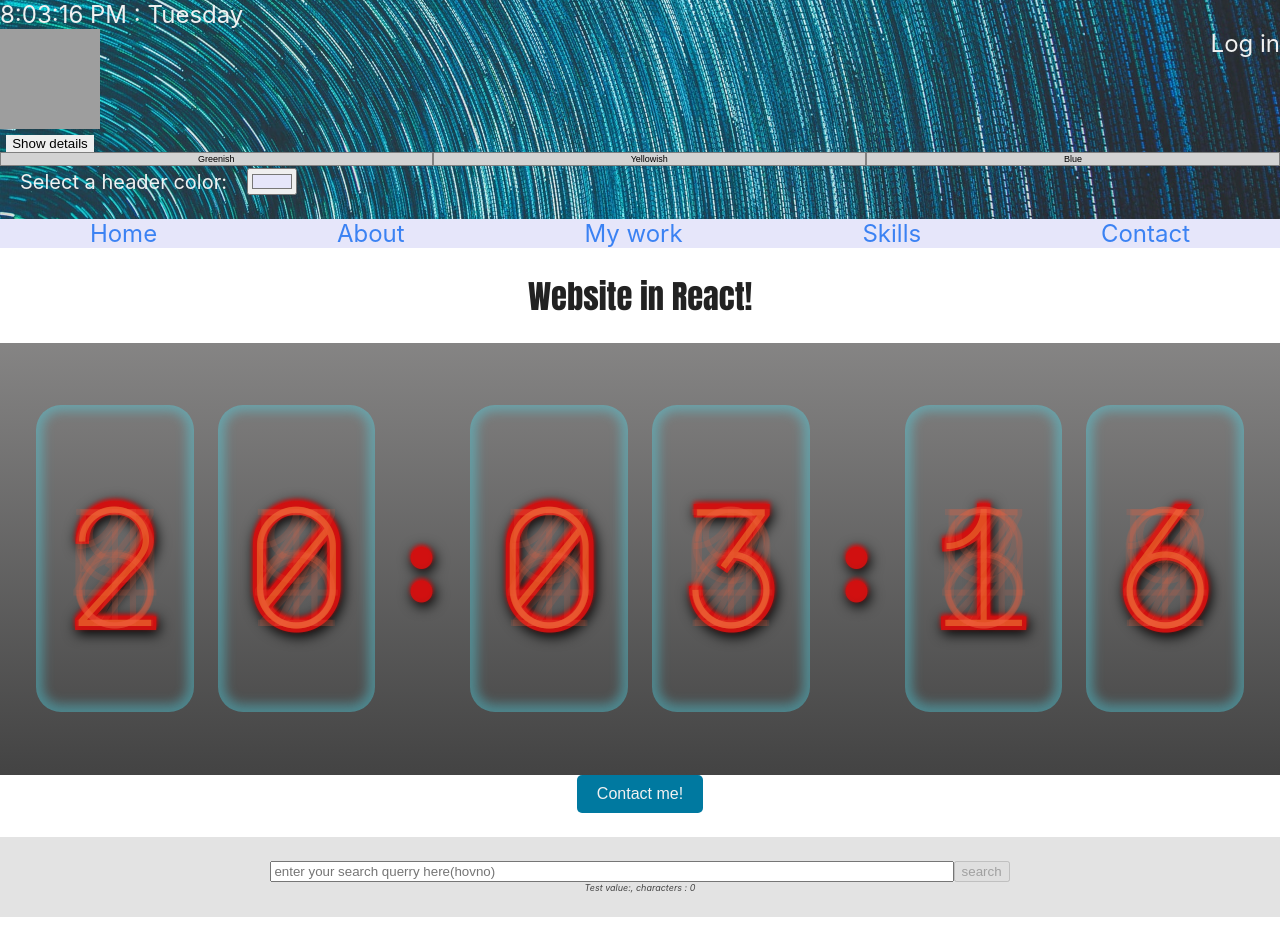
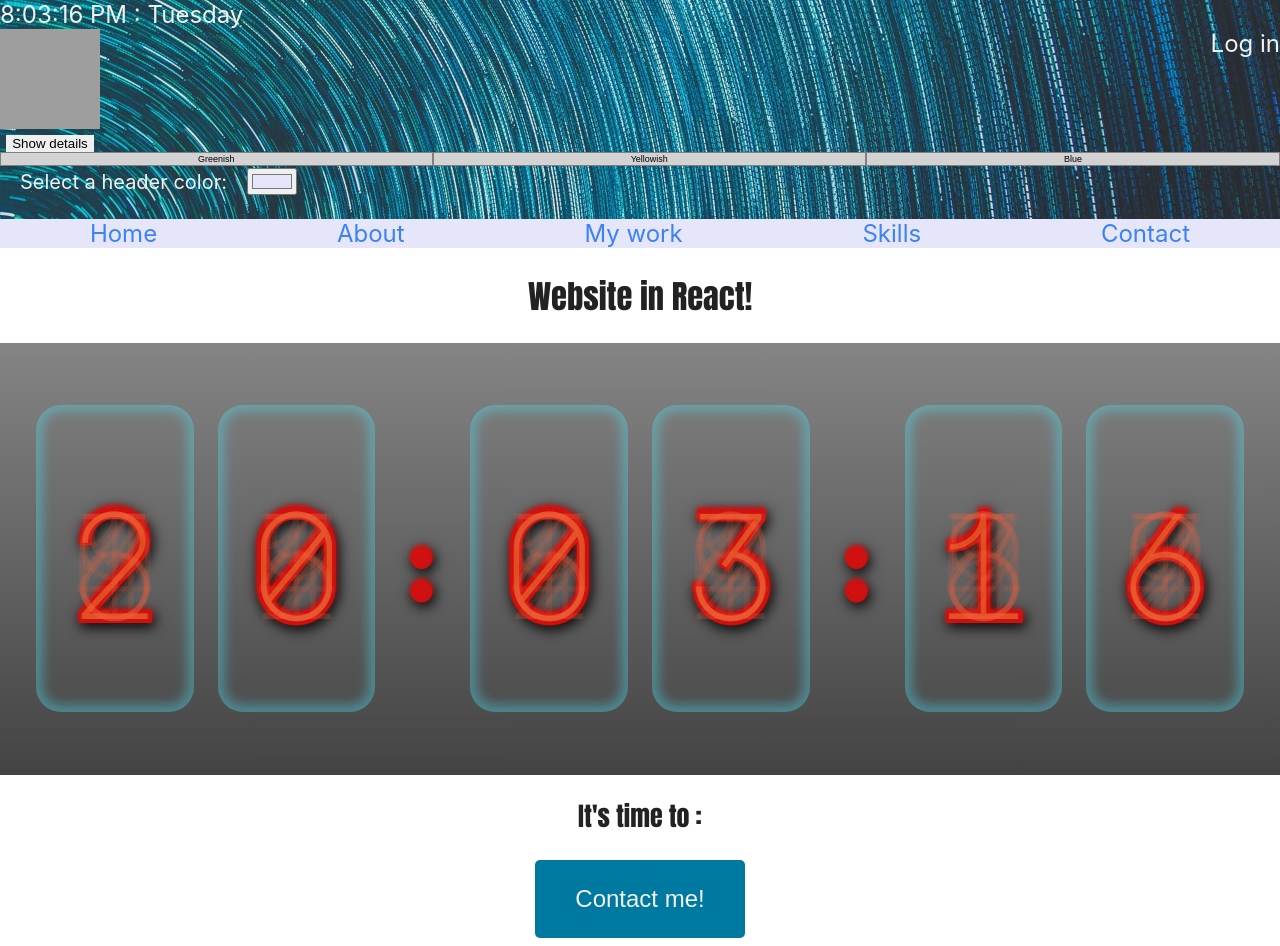
Before and after one commit to TiborKopca/ReactApp2023, a React (Vite) app: page / in a window 1280 px wide. Shown: the top 946 px of the page. Built offline with nearby package versions, Linux system fonts and the light colour scheme; grey boxes are pictures that could not be loaded.

Commit message:
small css changes

```diff
--- a/src/App.css
+++ b/src/App.css
@@ -13,6 +13,7 @@ html{
   scroll-behavior: smooth;
 }
 body{
+  min-width: 400px;
   margin:0;
   padding:0;
   font-family: Inter, sans-serif;
--- a/src/components/Button/Button.module.css
+++ b/src/components/Button/Button.module.css
@@ -1,9 +1,10 @@
 .contactButton{
     background-color: var(--contactButtonColor);
     color: var(--baseTextColor);
-    font-size: medium;
-    padding: 10px 20px;
+    font-size: x-large;
+    padding: 25px 40px;
     border-radius: 5px;
     border:none;
     cursor: pointer;
+    margin: 1em auto;
   }
--- a/src/components/Time/NixieClock.jsx
+++ b/src/components/Time/NixieClock.jsx
@@ -14,7 +14,7 @@ function NixieClock() {
   };
 
   //setInterval(function, miliseconds)
-  setInterval(UpdateTime);
+  setInterval(UpdateTime, 1000);
 
   //To display hours
   function formatTimeHours(currentTime) {
@@ -404,6 +404,7 @@ function NixieClock() {
           </div>
         </div>
       </div>
+      <h2>It&apos;s time to : </h2>
     </>
   );
 }
--- a/src/components/Time/Time.module.css
+++ b/src/components/Time/Time.module.css
@@ -41,7 +41,7 @@
     text-align: center;
     position: absolute;
     font-family: 'Major Mono Display', monospace, 'Courier New', Courier;
-    font-size: 7em;
+    font-size: 10ch;
 
     /* line-height: 1.4; */
     opacity: 0.2;
--- a/src/components/Time/Timer.jsx
+++ b/src/components/Time/Timer.jsx
@@ -15,10 +15,15 @@ function Timer() {
   const [elapsedTime, setElapsedTime] = useState(0);
   const internalIDRef = useRef(null);
 
+  //====================EFFECTS==========================
+
   //If component re-renders, it will count each time + 1
   useEffect(() => {
+    // Code here will run after *every* render
     count.current = count.current + 1
   })
+
+  //THIS EFFECT WOULD ONLY BE IN ACTION ON MOUNT AND WHEN [count] variable changes
   // useEffect(() => {
   //   // let timer =
   //   setTimeout(() => {
@@ -27,11 +32,9 @@ function Timer() {
   //   }, 1000);
   // }, [count]);
 
+
+  //TIMER EFFECT COUNTS TIME ON THE PAGE
   //this useEffect runs every 1000ms = 1s and counts time in seconds
-  //useEffect(()=>{})             runs on every re-render
-  //useEffect(()=>{},[])          runs only on mount, Empty array of dependencies === effect runs only on mount/first render
-  //useEffect(()=>{},[value])     runs on mount + when value/dependency changes
-  //useEffect(function,[dependencies])
   useEffect(() => {
     let timer =
     setTimeout(() => {
@@ -41,13 +44,7 @@ function Timer() {
     return () => clearTimeout(timer)
   });
 
-  //RENDER UPDATE HANDLER
-  function handleWindowResize(){
-    setWidth(window.innerWidth);
-    setHeight(window.innerHeight);
-  }
-
-  //FUNCTIONS FOR WINDOW
+  //EFFECT FOR WINDOW RESIZE INFO
   useEffect(() => {
   // window.addEventListener(event, function)
   window.addEventListener("resize",handleWindowResize)
@@ -59,22 +56,6 @@ function Timer() {
   }
   },[])
 
-  //FUNCTIONS FOR STOPWATCH
-  function startStop(){
-    if(counting){
-      setCounting(false)
-      //console.info(`Counting : ${counting}, Currenttime : ${formatTimeEU(startTimeRef.current)}, Elapsed time :${formatTimeEU(elapsedTime)}`)
-    }else{
-      setCounting(true)
-      startTimeRef.current = Date.now() - elapsedTime;
-      //console.info(` Currenttime : ${formatTimeEU(startTimeRef.current)}, Elapsed time :${formatTimeEU(elapsedTime)}`)
-    }
-  }
-
-  function reset(){
-      setElapsedTime(0);
-      setCounting(false)
-  }
 
   //EVERY STATE CHANGE OF VARIABLE COUNTING, THIS CODE RUNS
   useEffect(()=>{
@@ -91,6 +72,33 @@ function Timer() {
     }
   },[counting])
 
+  //====================HANDLERS==========================
+
+  //RENDER UPDATE HANDLER
+  function handleWindowResize(){
+    setWidth(window.innerWidth);
+    setHeight(window.innerHeight);
+  }
+
+  //FUNCTIONS FOR STOPWATCH
+  function startStop(){
+    if(counting){
+      setCounting(false)
+      //console.info(`Counting : ${counting}, Currenttime : ${formatTimeEU(startTimeRef.current)}, Elapsed time :${formatTimeEU(elapsedTime)}`)
+    }else{
+      setCounting(true)
+      startTimeRef.current = Date.now() - elapsedTime;
+      //console.info(` Currenttime : ${formatTimeEU(startTimeRef.current)}, Elapsed time :${formatTimeEU(elapsedTime)}`)
+    }
+  }
+
+  //USED TO RESET TIMER
+  function reset(){
+      setElapsedTime(0);
+      setCounting(false)
+  }
+
+
   //To display time without useState. The time we pass will be in Miliseconds
   function formatTimeEU(params){
     let hours = Math.floor(params / (1000 * 60 * 60) );
@@ -102,8 +110,9 @@ function Timer() {
     seconds = String(seconds).padStart(2, "0");
     miliseconds = String(miliseconds).padStart(2, "0");
     return `${hours} : ${minutes} : ${seconds} : ${miliseconds}`
-}
+  }
 
+//==================================RENDERING===============================================
   //READING CONTEXT FROM CONTEXT PROVIDER
   const isLogged = useContext(UserContext);
   if(isLogged){
```
Also changed, not shown: src/TODO.md (+4 -2 lines), src/components/Video/VideoEffect.jsx (added, +28 -0 lines).
